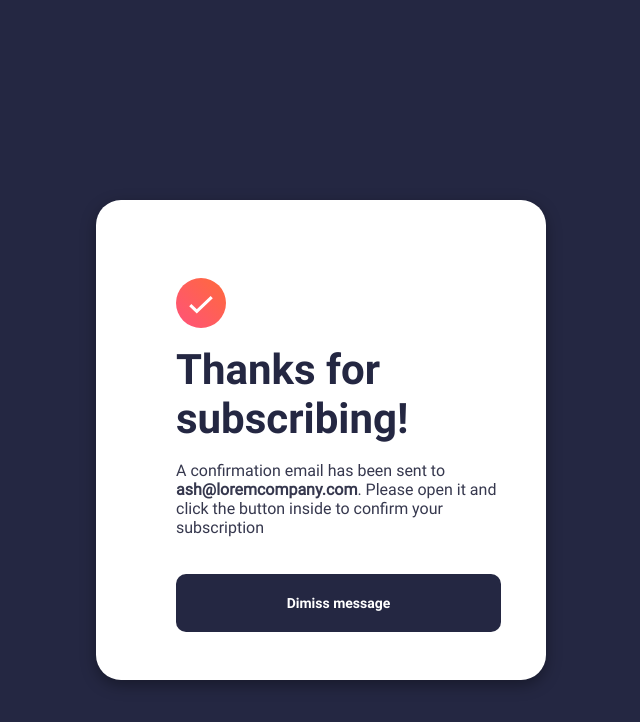
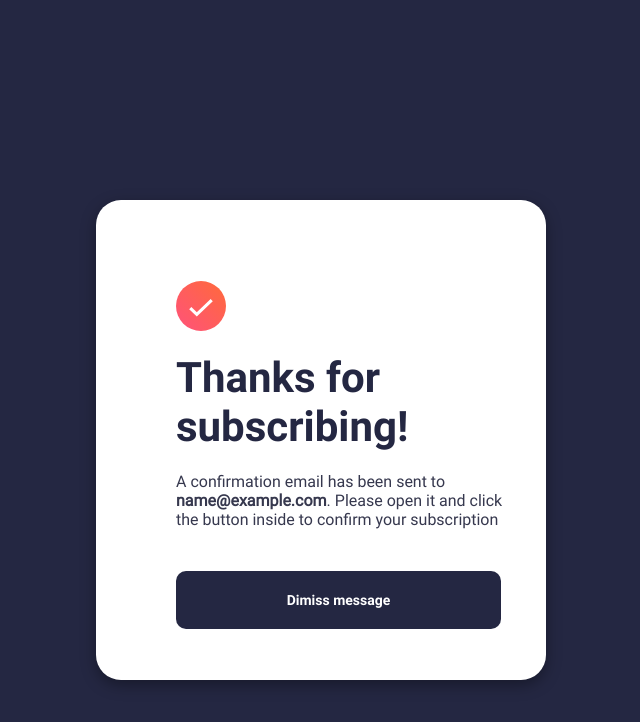
Before and after one commit to ViniiciiusSantos/newsletter-sign-up-with-success-message-main, a plain HTML site: page index.html in a window 1280 px wide. Both pictures are taken after typing "name@example.com" into the empty fields and a click on the input "Subscribe to monthly newsletter". Shown: the whole page, without its empty margins (424-1064 px from the left). Drawn offline with Linux system fonts and the light colour scheme.

Commit message:
email arrumado.

```diff
--- a/index.html
+++ b/index.html
@@ -13,7 +13,7 @@
     <div class="c-validado">
       <img src="assets/images/icon-success.svg" alt="" class="img-confirm">
       <h1 class="h1-validado">Thanks for subscribing!</h1>
-      <p class="p-confirm">A confirmation email has been sent to <strong>ash@loremcompany.com</strong>. Please open it and click the button inside to confirm your subscription</p>
+      <p class="p-confirm">A confirmation email has been sent to <strong></strong>. Please open it and click the button inside to confirm your subscription</p>
       <input type="button" value="Dimiss message" class="button-confirm">
     </div>
     </div>
--- a/script/script.js
+++ b/script/script.js
@@ -4,6 +4,7 @@ const small = document.querySelector('.smalll');
 const validado = document.querySelector('.validado');
 const containerP = document.querySelector('.container-principal');
 const dimiss = document.querySelector('.button-confirm');
+const strongOut = document.querySelector('strong');
 
 
 emailOut.addEventListener('keyup', () => {
@@ -23,6 +24,8 @@ function validacaoEmail(emailOut) {
 
 form.addEventListener('submit' , (e) => {
   e.preventDefault();
+  const emailV = emailOut.value;
+  strongOut.textContent = emailV;
   containerP.style.display = "none"
   validado.style.display = "block"
 })
```
